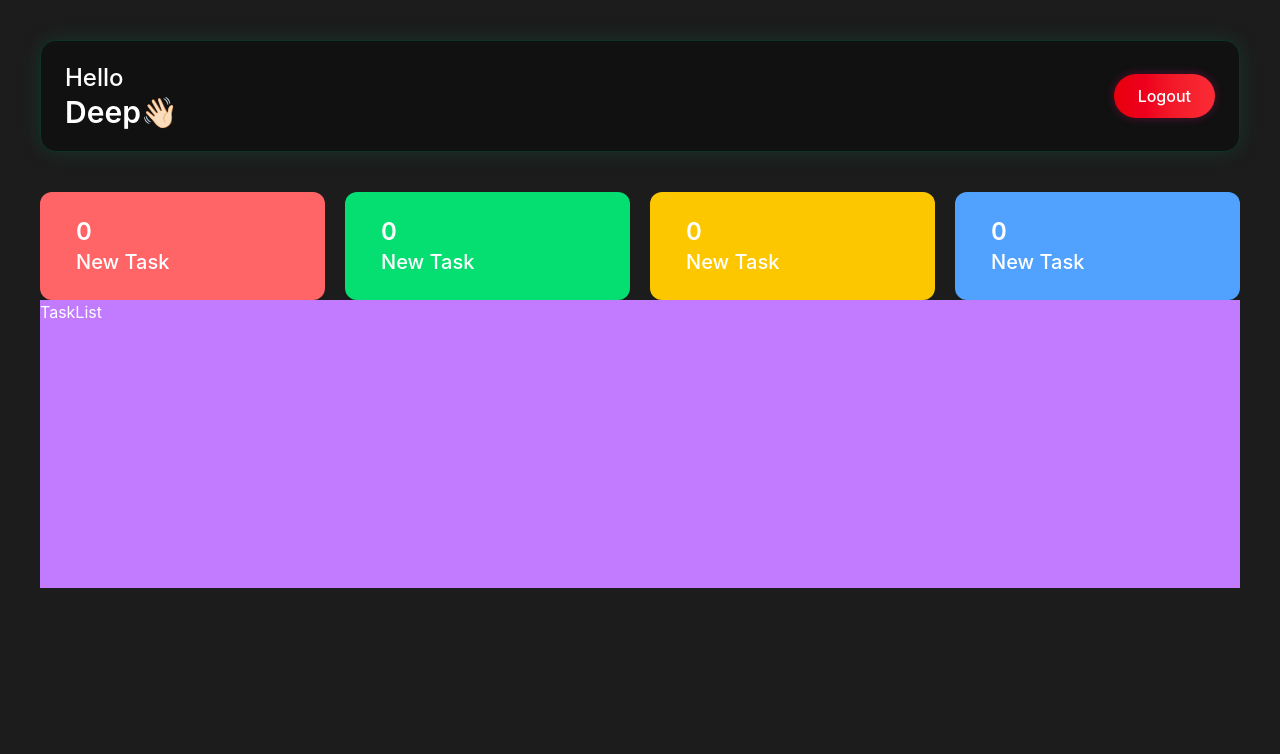
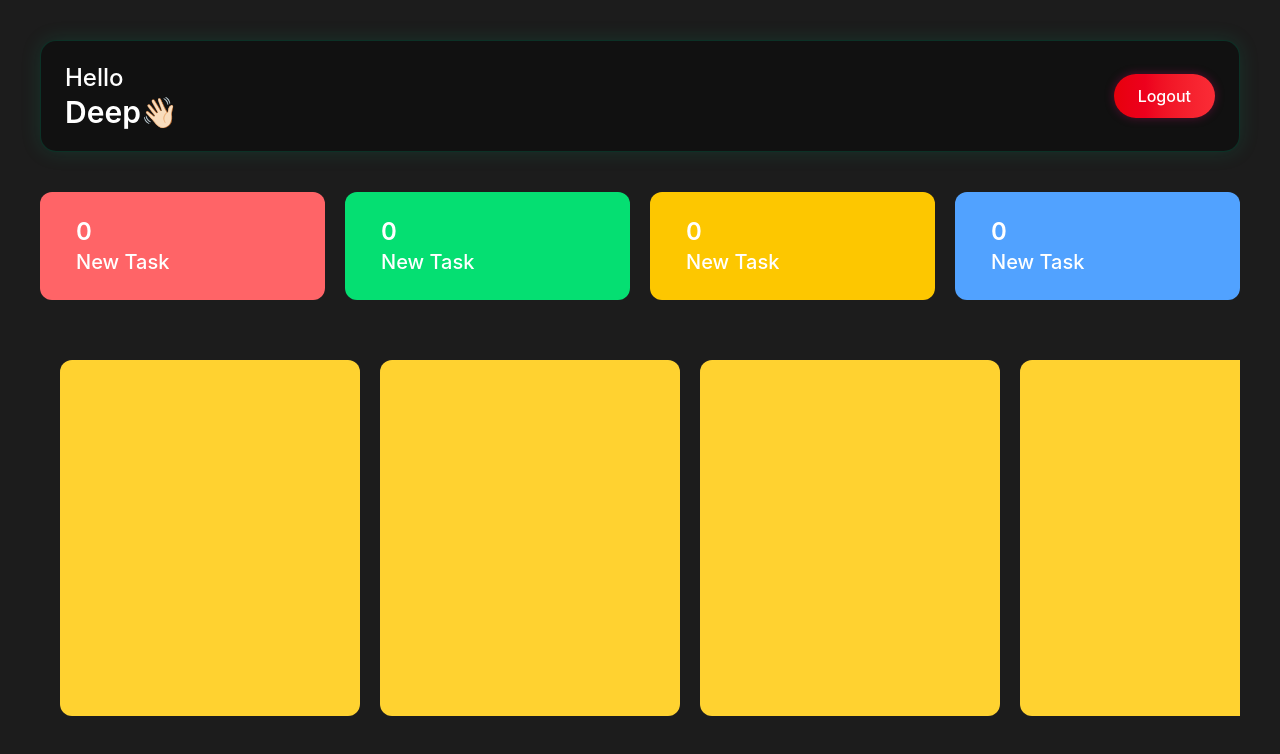
Before and after one commit to deepx-sh/taskflow, a React (Vite) app: page / in a window 1280 px wide. Shown: the top 754 px of the page. Built offline with nearby package versions, Linux system fonts and the light colour scheme.

Commit message:
feat: update TaskList component layout and styling

```diff
--- a/src/components/TaskList/TaskList.jsx
+++ b/src/components/TaskList/TaskList.jsx
@@ -2,8 +2,12 @@ import React from 'react'
 
 const TaskList = () => {
   return (
-      <div className='h-[40%] w-full bg-purple-400'>
-          TaskList
+      <div className='h-[55%] mt-10 py-5 px-5 w-full  flex items-center justify-start gap-5 flex-nowrap overflow-x-auto'>
+          <div className='flex-shrink-0 h-full rounded-xl w-[300px] bg-amber-300'></div>
+          <div className='flex-shrink-0 h-full rounded-xl w-[300px] bg-amber-300'></div>
+          <div className='flex-shrink-0 h-full rounded-xl w-[300px] bg-amber-300'></div>
+          <div className='flex-shrink-0 h-full rounded-xl w-[300px] bg-amber-300'></div>
+          <div className='flex-shrink-0 h-full rounded-xl w-[300px] bg-amber-300'></div>
       </div>
   )
 }
```
